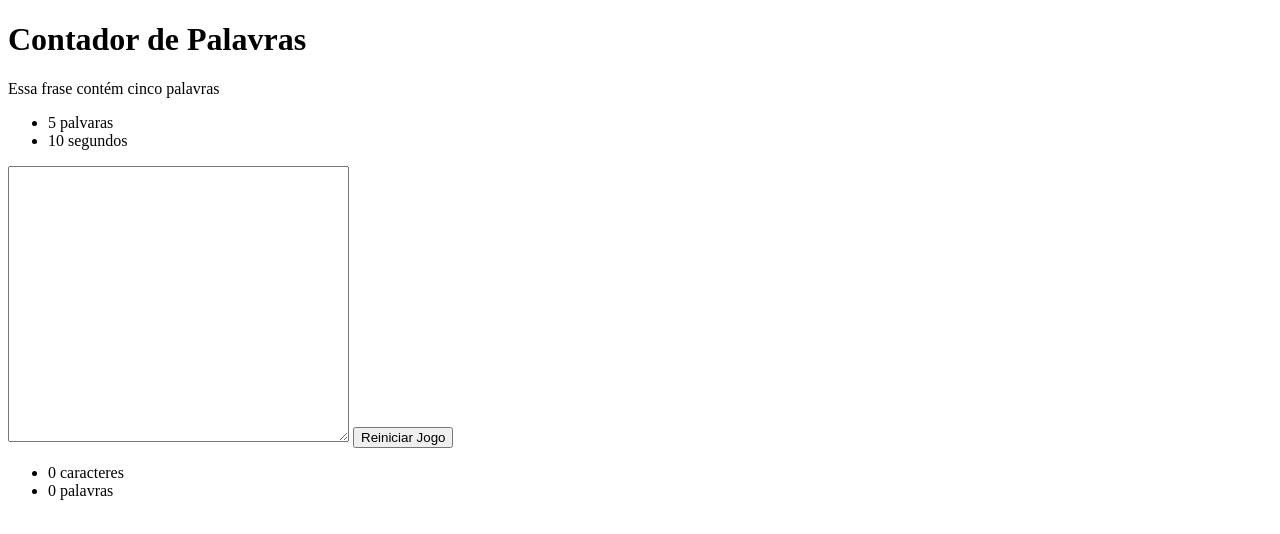
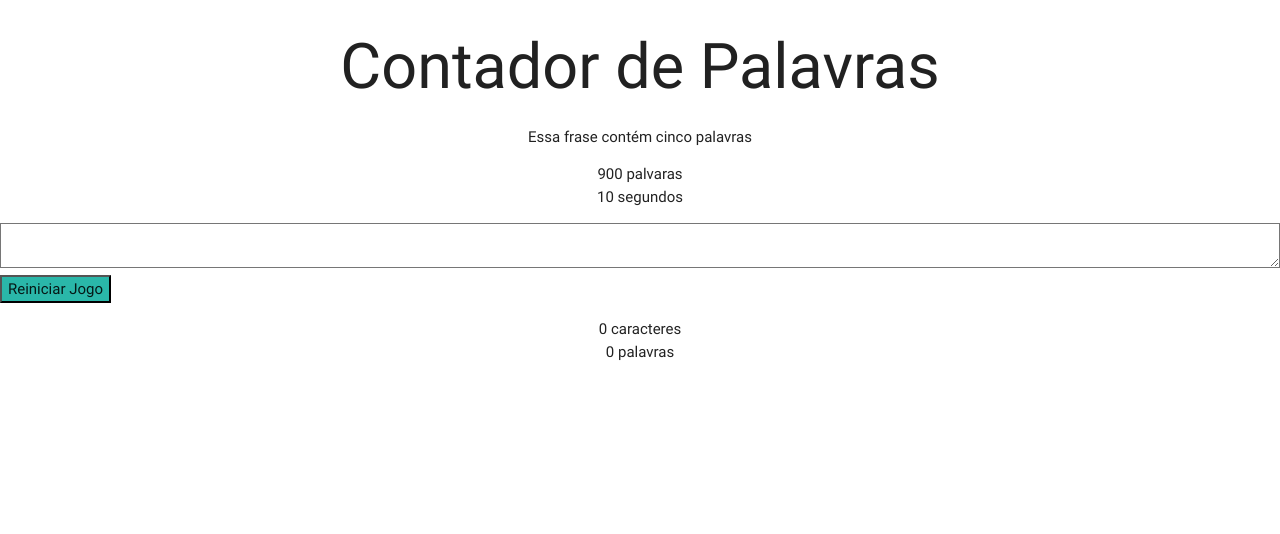
Before and after one commit to gabrielle-bertocchi/contador-de-palavras, a plain HTML site: page principal.html in a window 1280 px wide. Both pictures are taken after a click on the button "Reiniciar Jogo". Drawn offline with Linux system fonts and the light colour scheme.

Commit message:
create CSS

```diff
--- a/principal.html
+++ b/principal.html
@@ -2,13 +2,14 @@
 <html lang="pt-br">
 <head>
     <meta charset="UTF-8">
+    <link rel="stylesheet" href="/public/css/libs/materialize.min.css">
     <title>Contador de Palavras</title>
 </head>
 <body>
-    <h1>Contador de Palavras</h1>
-    <p class="frase">Essa frase contém cinco palavras</p>
+    <h1 class="center">Contador de Palavras</h1>
+    <p class="frase center">Essa frase contém cinco palavras</p>
 
-    <ul class="informacoes">
+    <ul class="informacoes center">
         <li><span id="tamanho-frase">5</span> palvaras</li>
         <li><span id="tempo-digitacao">10</span> segundos</li>
     </ul>
@@ -16,7 +17,7 @@
     <textarea class="campo-digitacao" cols="40" rows="18"></textarea>
     <button id="botao-reiniciar">Reiniciar Jogo</button>
 
-    <ul>
+    <ul class="center">
         <li><span id="contador-caracteres">0</span> caracteres</li> <!--span coloca onde precisa alterar usando JS-->
         <li><span id="contador-palavras">0</span> palavras</li>
     </ul>
--- a/public/js/main.js
+++ b/public/js/main.js
@@ -1,3 +1,14 @@
+var tempoInicial = $("#tempo-digitacao").text();
+var campo = $(".campo-digitacao");
+
+
+$(document).ready(function(){
+    atualizaTamanhoFrase();
+    inicializaContadores();
+    inicializaCronometro();
+    $("#botao-reiniciar").click(reiniciaJogo);
+
+});
 
 function atualizaTamanhoFrase(){
     var frase = $(".frase").text();//posso usar jQuery ou $, .text ele acessa o texto do elemento
@@ -6,7 +17,6 @@ function atualizaTamanhoFrase(){
     tamanhoFrase.text("900");//.text nesse caso substitui a informaçao na var (no html)
 }
 
-var campo = $(".campo-digitacao");
 
 function inicializaContadores(){
     campo.on("input",function(){ //on() funcao de clique, function () anonima, input = sem clicar
@@ -35,10 +45,11 @@ function inicializaCronometro(){
 }
 
 
-
-$("#botao-reiniciar").click(function(){
+function reiniciaJogo(){
     campo.attr("disabled", false);
     campo.val("");
     $("#contador-palavras").text("0");
     $("#contador-caracteres").text("0");
-});
+    $("#tempo-digitacao").text(tempoInicial);
+    inicializaCronometro();
+}
```
